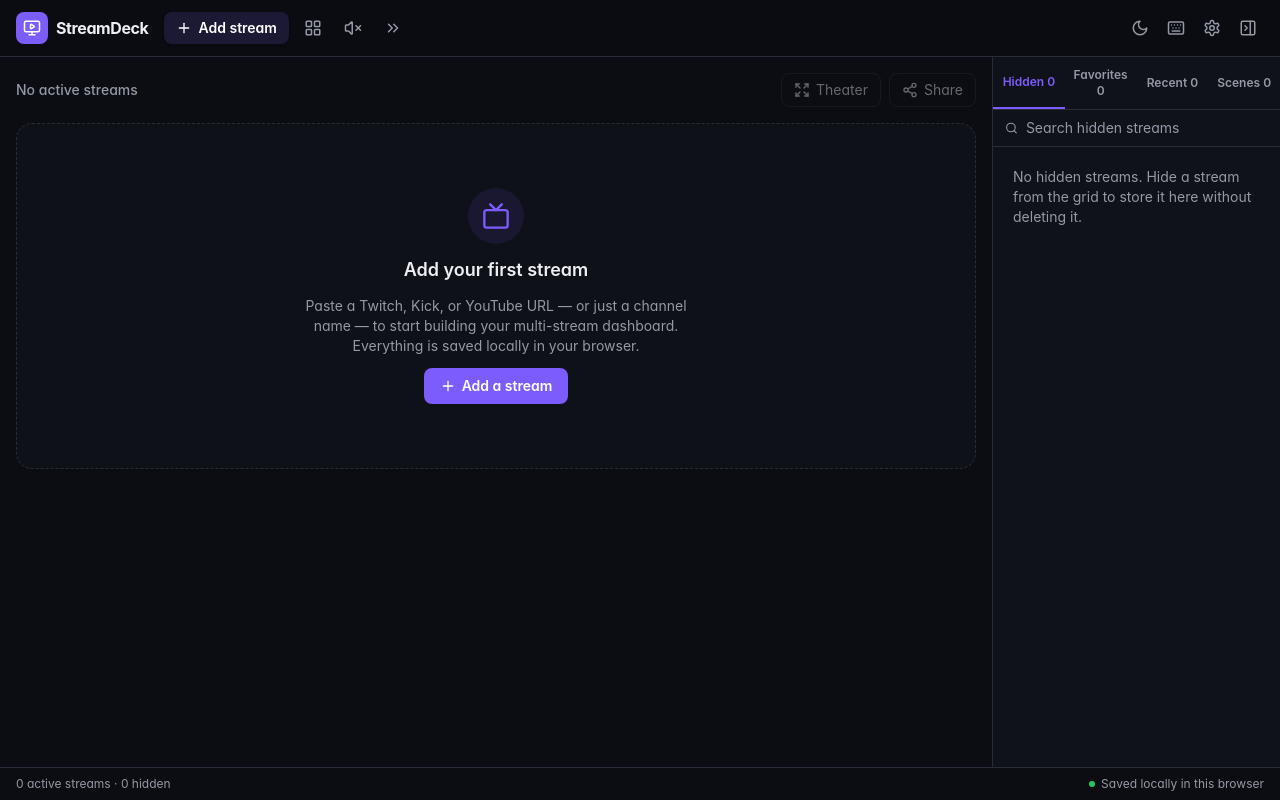
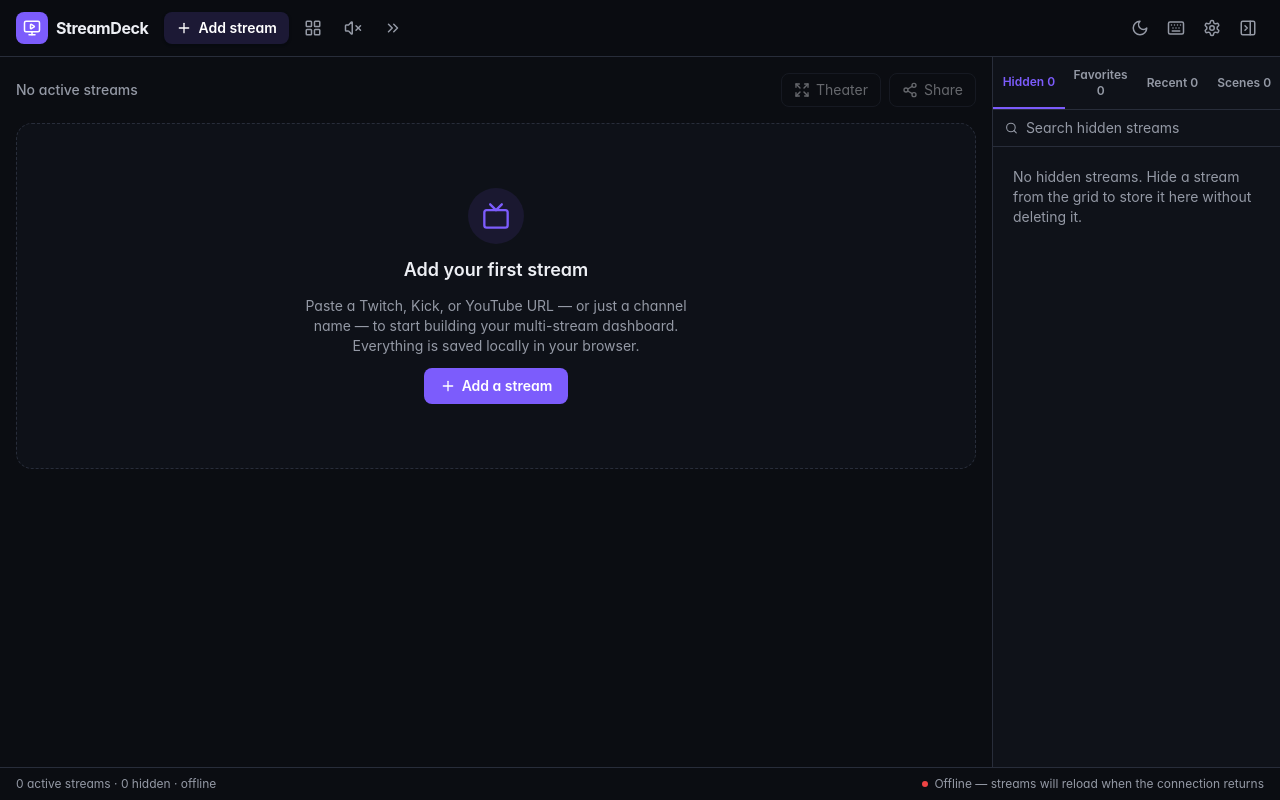
Before and after one commit to welshman/streamdeck, a React (Vite) app: page / in a window 1280 px wide. Built offline with nearby package versions, Linux system fonts and the light colour scheme.

Commit message:
StatusBar: show offline state (visible in theater mode)

```diff
--- a/src/components/layout/StatusBar.tsx
+++ b/src/components/layout/StatusBar.tsx
@@ -2,20 +2,28 @@ interface StatusBarProps {
   visibleCount: number
   hiddenCount: number
   storageAvailable: boolean
+  online: boolean
 }
 
-export function StatusBar({ visibleCount, hiddenCount, storageAvailable }: StatusBarProps) {
+export function StatusBar({ visibleCount, hiddenCount, storageAvailable, online }: StatusBarProps) {
   return (
     <footer className="flex flex-wrap items-center justify-between gap-2 border-t border-border bg-surface px-4 py-2 text-xs text-text-muted">
       <span>
         {visibleCount} active stream{visibleCount === 1 ? '' : 's'} · {hiddenCount} hidden
+        {!online && ' · offline'}
       </span>
       <span className="flex items-center gap-1.5">
         <span
-          className={`h-1.5 w-1.5 rounded-full ${storageAvailable ? 'bg-green-500' : 'bg-red-500'}`}
+          className={`h-1.5 w-1.5 rounded-full ${
+            !online ? 'bg-red-500' : storageAvailable ? 'bg-green-500' : 'bg-red-500'
+          }`}
           aria-hidden="true"
         />
-        {storageAvailable ? 'Saved locally in this browser' : 'Local storage unavailable — changes will not persist'}
+        {!online
+          ? 'Offline — streams will reload when the connection returns'
+          : storageAvailable
+            ? 'Saved locally in this browser'
+            : 'Local storage unavailable — changes will not persist'}
       </span>
     </footer>
   )
```
